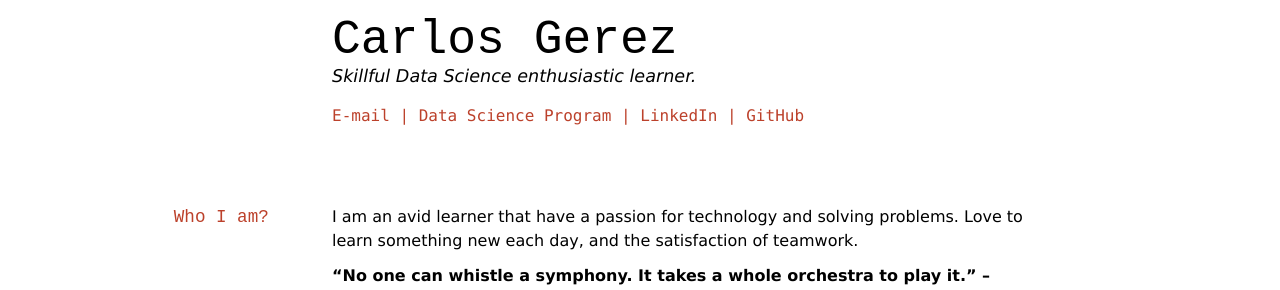
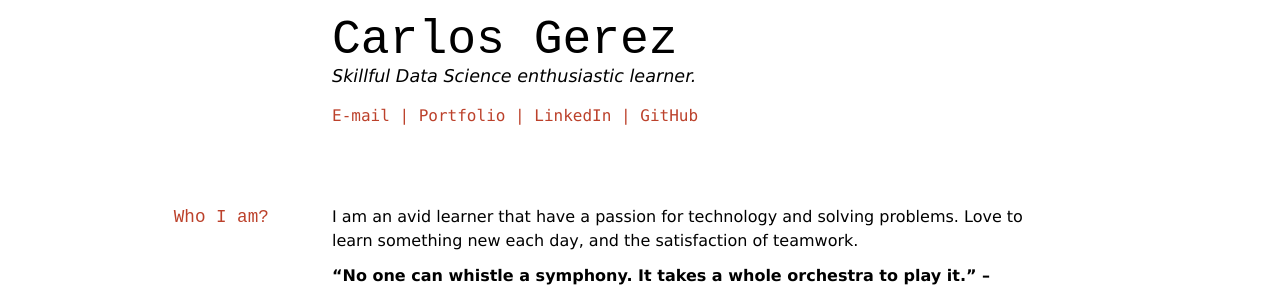
Before and after one commit to carlosdgerez/Gerez-Resume, a Jekyll site: the page built from docs/index.md, in a window 1280 px wide. Shown: the top 290 px of the page. Built offline with Jekyll 4.4.1, drawn with Linux system fonts in a browser that asks for light colours.

```diff
--- a/docs/index.md
+++ b/docs/index.md
@@ -7,7 +7,7 @@
 
 <div id="webaddress">
 <a href="mailto:ger19005@byui.edu">E-mail</a>
-| <a href="https://byuidatascience.github.io/">Data Science Program</a>
+| <a href="https://carlosdgerez.github.io/portfolio/">Portfolio</a>
 | <a href="https://www.linkedin.com/in/carlos-gerez-solid-state928b98a4/">LinkedIn</a>
 | <a href="https://github.com/carlosdgerez?tab=repositories">GitHub</a>
 </div>
```
Also changed, not shown: 1 other file.
